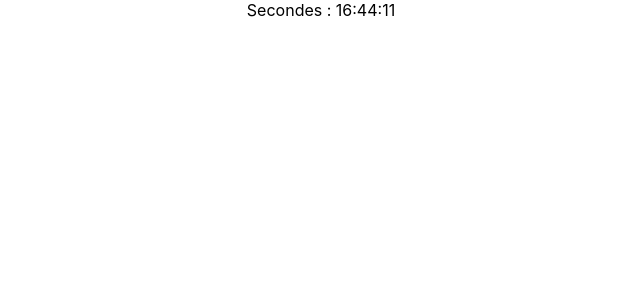
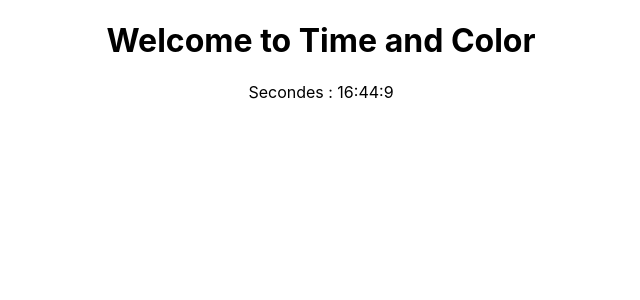
Before and after one commit to AGhoudi/time-and-color, a React (Create React App) app: page / in a window 1280 px wide. Shown: the top 300 px of the page, without its empty margins (319-959 px from the left). Built offline with nearby package versions, Linux system fonts and the light colour scheme.

Commit message:
ajout d'un titre dans la page d'accueil

```diff
--- a/src/App.js
+++ b/src/App.js
@@ -2,13 +2,13 @@ import React from 'react';
 
 import Timer from './components/Time/Timer';
 
-import logo from './logo.svg';
 import './App.css';
 
 
 function App() {
   return (
     <div className="App">
+      <h1>Welcome to Time and Color</h1>
       <Timer />
     </div>
   );
```
